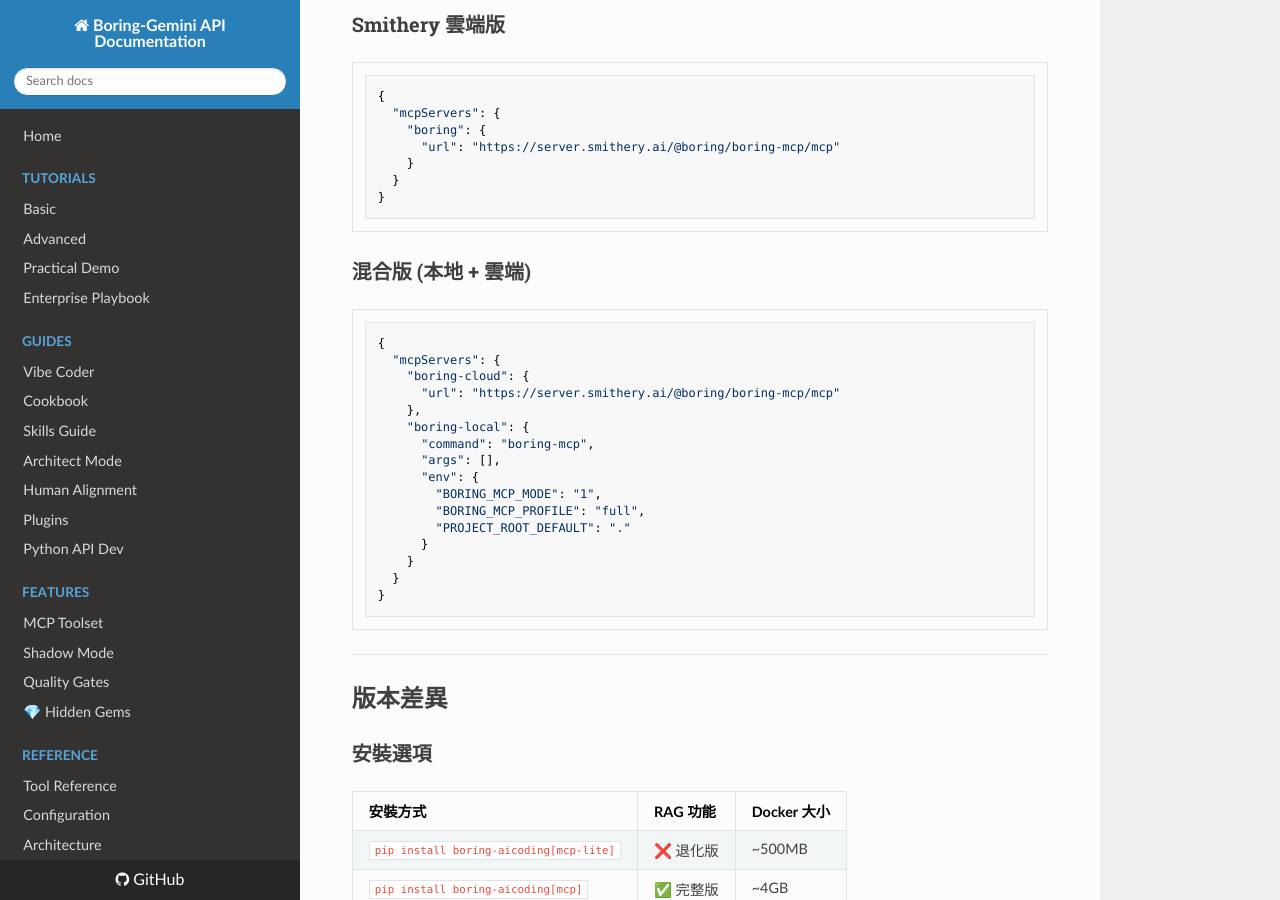
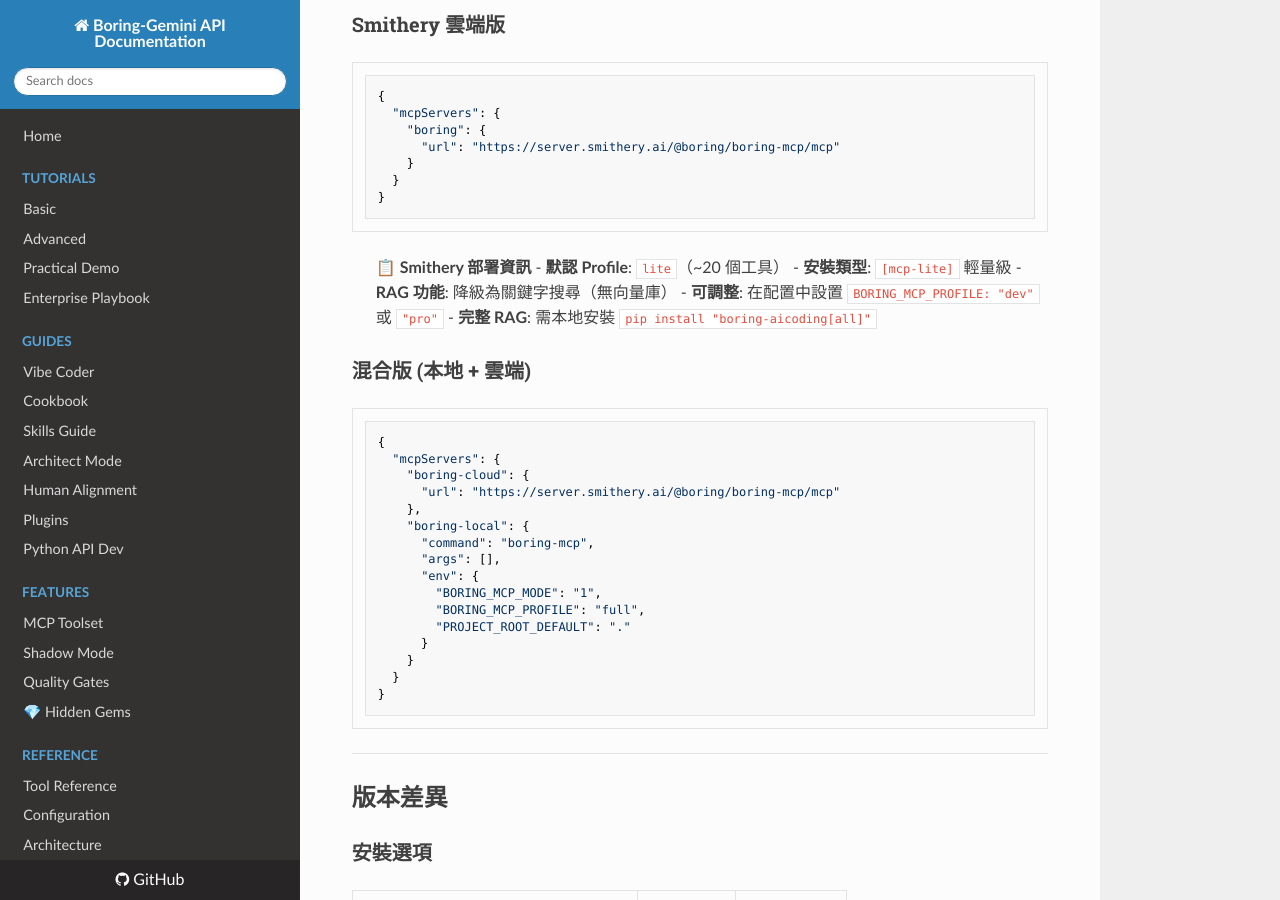
Before and after one commit to Boring206/boring-gemini, an MkDocs documentation site: the page built from docs/guides/mcp-configuration.md, in a window 1280 px wide and 900 px high, scrolled down 2901 px. Built offline with MkDocs 1.6.1, drawn with Linux system fonts in a browser that asks for light colours; nearby versions of some CDN libraries.

Commit message:
docs: 補充 Smithery 部署的 Profile 說明
✅ 在關鍵文件中明確說明 Smithery 配置：
- README.md / README_zh.md: 新增 Smithery 部署資訊框
- docs/guides/mcp-configuration.md: 補充 profile 說明
- docs/guides/mcp-configuration_en.md: 英文版對應更新

📋 新增資訊：
- 默認 Profile: lite (~20 工具)
- 安裝類型: [mcp-lite] 輕量級 (~500MB)
- RAG 功能: 降級為關鍵字搜尋（無向量庫）
- 可調整: 在配置中設置 dev/pro profile
- 完整 RAG: 需本地安裝 [all]

````diff
--- a/docs/guides/mcp-configuration.md
+++ b/docs/guides/mcp-configuration.md
@@ -131,6 +131,13 @@
 }
 ```
 
+> 📋 **Smithery 部署資訊**
+> - **默認 Profile**: `lite`（~20 個工具）
+> - **安裝類型**: `[mcp-lite]` 輕量級
+> - **RAG 功能**: 降級為關鍵字搜尋（無向量庫）
+> - **可調整**: 在配置中設置 `BORING_MCP_PROFILE: "dev"` 或 `"pro"`
+> - **完整 RAG**: 需本地安裝 `pip install "boring-aicoding[all]"`
+
 ### 混合版 (本地 + 雲端)
 
 ```json
````
Also changed, not shown: README.md (+7 -0 lines), README_zh.md (+7 -0 lines), docs/guides/mcp-configuration_en.md (+7 -0 lines).
